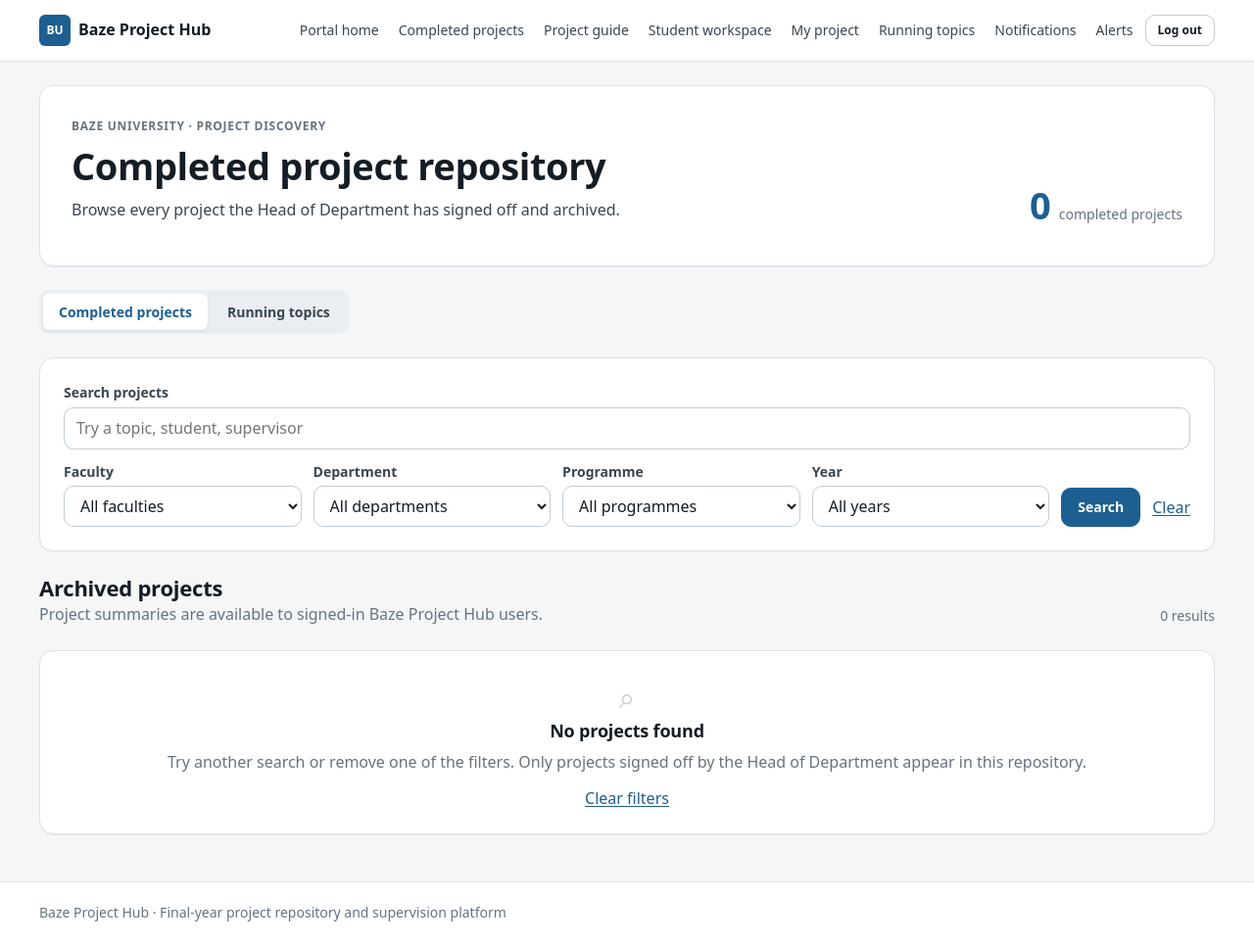
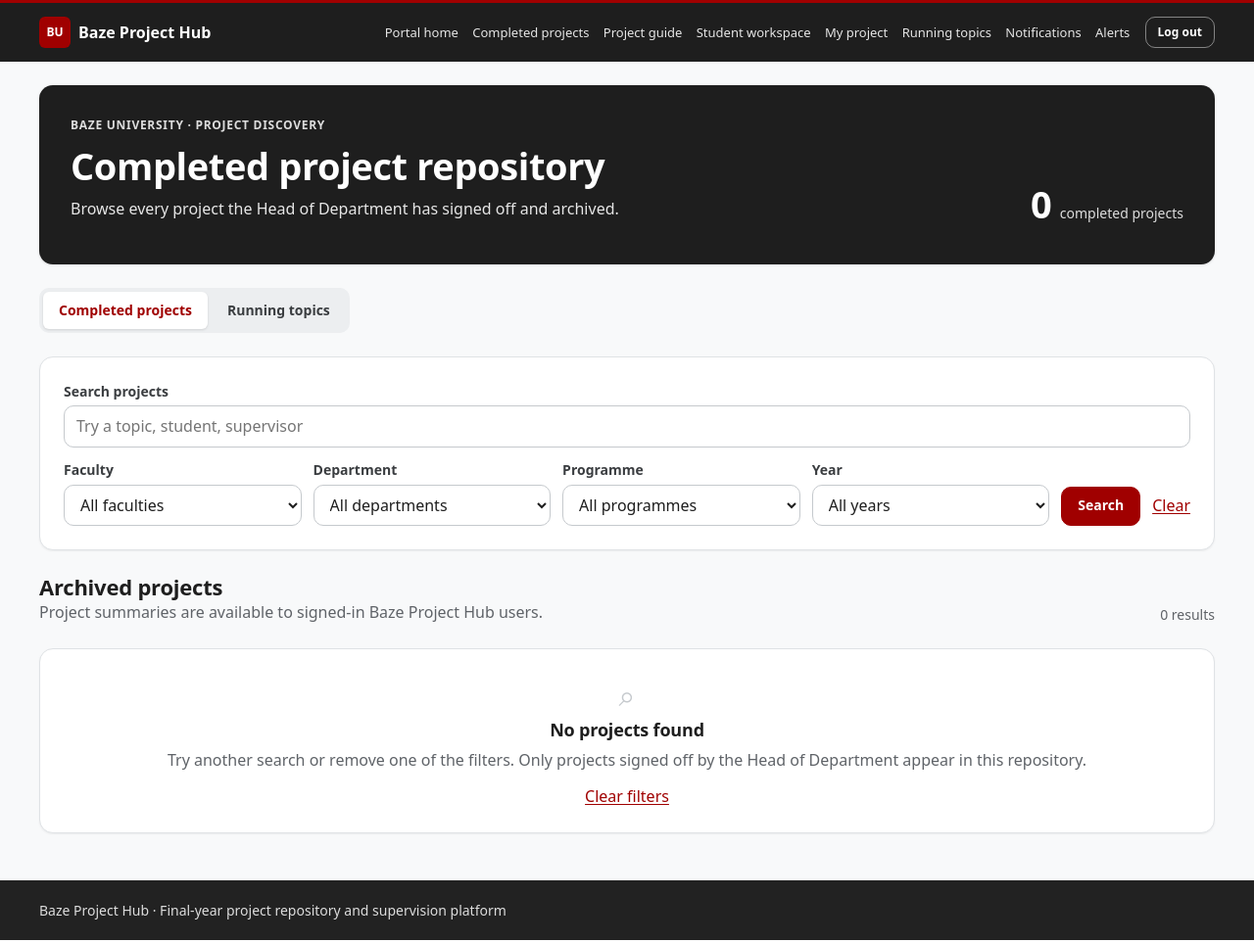
Before and after one commit to AjStyles20/FYP-Repository-and-Supervision-Platform, a Django app: page /projects/repository/ in a window 1280 px wide. Shown: the whole page at 98% size. Run offline with Django 5.2, Linux system fonts and the light colour scheme; the visitor is signed in with stand-in values (Sample User, id 1); data that the repository does not hold is empty.

Commit message:
Baze University theme: crimson accent and charcoal bands
- tokens.css: crimson accent (#A00000, hover #C00000), off-white page
  (#F8F9FA), white cards, neutral greys. Header, footer and hero bands
  are charcoal (#1E1E1E / #222222); the project detail header is the
  medium-grey band (#555555). Inside a band the colour tokens are
  re-mapped (light text, translucent surfaces, white links, white
  buttons with crimson text), so components need no band-specific CSS.
- A crimson bar tops the header. Success messages are neutral with a
  crimson edge and the health "Watch" badge is dark grey, so red keeps
  meaning "at risk" and errors.
- Header fits on one row for every role from 1100 to 1920px; the name
  label only shows from 1600px.
- All text pairs meet WCAG AA; no horizontal overflow at 360/768/1280px.
- docs/screenshots regenerated.

Co-Authored-By: Claude Opus 5.5 <noreply@anthropic.com>

```diff
--- a/projecthub_slice1/static/css/app.css
+++ b/projecthub_slice1/static/css/app.css
@@ -48,8 +48,7 @@ small { font-size: var(--text-sm); }
   position: sticky;
   top: 0;
   z-index: 10;
-  background: var(--gray-0);
-  border-bottom: var(--border);
+  border-top: 3px solid #a00000; /* the crimson brand bar; tokens are re-mapped inside .top */
 }
 .top-inner {
   max-width: var(--content-wide);
@@ -75,8 +74,8 @@ small { font-size: var(--text-sm); }
   width: 2rem;
   height: 2rem;
   border-radius: var(--radius-sm);
-  background: var(--accent);
-  color: var(--on-accent);
+  background: #a00000;
+  color: #ffffff;
   font-size: var(--text-xs);
   font-weight: 700;
 }
@@ -144,14 +143,16 @@ small { font-size: var(--text-sm); }
   margin: 0;
   padding: var(--space-3) var(--space-4);
   border-radius: var(--radius);
-  background: var(--accent-soft);
-  color: var(--accent-hover);
+  border-left: 3px solid var(--accent);
+  background: var(--gray-0);
+  color: var(--gray-900);
   font-weight: 500;
+  box-shadow: var(--shadow-sm);
 }
-.msg.warning { background: var(--gray-50); color: var(--gray-900); border-left: 3px solid var(--accent); }
+.msg.warning { background: var(--gray-0); color: var(--gray-900); border-left: 3px solid var(--danger); }
 .breadcrumb { margin: 0; font-size: var(--text-sm); }
 .breadcrumb a { text-decoration: none; }
-.site-footer { border-top: var(--border); background: var(--gray-0); }
+.site-footer { border-top: 0; }
 .footer-inner {
   max-width: var(--content-wide);
   margin: 0 auto;
@@ -168,10 +169,9 @@ small { font-size: var(--text-sm); }
   flex-direction: column;
   gap: var(--space-5);
   padding: var(--space-6) var(--space-5);
-  background: var(--gray-0);
-  border: var(--border);
+  border: 0;
   border-radius: var(--radius-lg);
-  box-shadow: var(--shadow-sm);
+  box-shadow: var(--shadow);
 }
 .hero-copy { max-width: 44rem; }
 .hero-copy > p:not(.eyebrow), .repository-hero p:not(.eyebrow), .supervisor-welcome p:not(.eyebrow) { color: var(--gray-700); max-width: 40rem; }
@@ -520,10 +520,20 @@ td form { display: flex; flex-wrap: wrap; gap: var(--space-2); margin: 0; }
 .filter-row { display: flex; flex-wrap: wrap; align-items: flex-end; gap: var(--space-3); }
 .filter-row > div { flex: 1 1 14rem; min-width: 0; }
 
-/* Header fit: keep the brand on one line; the name label returns on wide screens */
+/* Header fit: one row on desktop for every role (the coordinator has the most links). Links are
+   tightened and never wrap; the name label only returns on very wide screens. */
 .brand { white-space: nowrap; flex-shrink: 0; }
-@media (min-width: 1100px) and (max-width: 1359px) {
+@media (min-width: 1100px) {
+  .top-nav, .nav-js .top-nav:not(.is-open) { flex-wrap: nowrap; gap: 0; }
+  .top-nav a { padding: var(--space-2) 0.45rem; font-size: 0.8125rem; white-space: nowrap; }
+  .top-nav .inline-form { margin-left: var(--space-2); }
   .top-nav .who { display: none; }
+}
+@media (min-width: 1100px) and (max-width: 1199px) {
+  .top-nav a { padding: var(--space-2) 0.3rem; font-size: 0.78rem; }
+}
+@media (min-width: 1600px) {
+  .top-nav .who { display: inline; white-space: nowrap; }
 }
 .detail-hero .sample-label { align-self: flex-start; }
 
@@ -537,7 +547,7 @@ td form { display: flex; flex-wrap: wrap; gap: var(--space-2); margin: 0; }
 .health-reasons { margin: 0; padding-left: var(--space-5); color: var(--gray-700); font-size: var(--text-sm); overflow-wrap: anywhere; }
 .health-reasons li + li { margin-top: var(--space-1); }
 .health-on_track .health-badge { background: var(--gray-100); border-color: transparent; color: var(--gray-700); }
-.health-watch .health-badge { background: var(--accent-soft); border-color: var(--accent); color: var(--accent-hover); }
+.health-watch .health-badge { background: var(--gray-100); border-color: var(--gray-700); color: var(--gray-900); }
 .health-at_risk .health-badge { background: var(--danger-soft); border-color: var(--danger); color: var(--danger); }
 
 /* Alerts (notifications from run_automation) */
--- a/projecthub_slice1/static/css/tokens.css
+++ b/projecthub_slice1/static/css/tokens.css
@@ -3,22 +3,27 @@
    uses: card, button and badge. Page layouts live in app.css and use these variables only. */
 
 :root {
-  /* Colour: one accent, neutral greys, one functional red for errors */
-  --accent: #1d5f91;
-  --accent-hover: #174d76;
-  --accent-soft: #e9f1f8;
+  /* Colour: Baze University palette. Crimson accent, off-white page, white cards, neutral greys,
+     charcoal and medium-grey bands (header, footer, heroes), one functional red for errors.
+     Every text pair used meets WCAG AA (4.5:1); the weakest is light text on the mid band at 5.5:1. */
+  --accent: #a00000;        /* crimson: buttons, links, brand mark */
+  --accent-hover: #c00000;
+  --accent-soft: #fbecec;
   --on-accent: #ffffff;
-  --gray-0: #ffffff;
-  --gray-25: #fafbfc;
-  --gray-50: #f4f6f8;
-  --gray-100: #eaeef2;
-  --gray-200: #dbe1e7;
-  --gray-300: #c3ccd5;
-  --gray-500: #66727e;
-  --gray-700: #3a4550;
-  --gray-900: #141c24;
+  --gray-0: #ffffff;        /* surfaces: cards, fields */
+  --gray-25: #fcfcfd;
+  --gray-50: #f8f9fa;       /* page background */
+  --gray-100: #eceef0;
+  --gray-200: #dfe2e5;
+  --gray-300: #c5c9cd;
+  --gray-500: #5f6368;
+  --gray-700: #3a3d40;
+  --gray-900: #1e1e1e;
   --danger: #b42318;
   --danger-soft: #fdeceb;
+  --band-dark: #1e1e1e;     /* header and hero bands */
+  --band-footer: #222222;
+  --band-mid: #555555;      /* alternating band: project detail header */
 
   /* Spacing scale (4px base) */
   --space-1: 0.25rem;
@@ -49,9 +54,9 @@
   --radius-lg: 14px;
   --radius-full: 999px;
   --border: 1px solid var(--gray-200);
-  --shadow-sm: 0 1px 2px rgba(20, 28, 36, 0.05);
-  --shadow: 0 1px 3px rgba(20, 28, 36, 0.07), 0 1px 2px rgba(20, 28, 36, 0.04);
-  --focus: 0 0 0 3px rgba(29, 95, 145, 0.28);
+  --shadow-sm: 0 1px 2px rgba(30, 30, 30, 0.06);
+  --shadow: 0 1px 3px rgba(30, 30, 30, 0.08), 0 1px 2px rgba(30, 30, 30, 0.05);
+  --focus: 0 0 0 3px rgba(160, 0, 0, 0.28);
 
   /* Layout */
   --content-width: 72rem;
@@ -162,3 +167,29 @@
   color: var(--gray-500);
   font-weight: 500;
 }
+
+/* ---------- Dark bands ----------
+   The header, footer and hero bands re-map the colour tokens instead of restyling each element:
+   inside a band, text tokens turn light, surfaces turn translucent, and the accent turns white, so
+   links are white and primary buttons are white with crimson text ("APPLY NOW" style). */
+.top, .site-footer, .hero-band, .repository-hero, .supervisor-welcome, .detail-hero {
+  --gray-900: #ffffff;
+  --gray-700: #e6e6e6;
+  --gray-500: #dddddd;
+  --gray-300: rgba(255, 255, 255, 0.45);
+  --gray-200: rgba(255, 255, 255, 0.28);
+  --gray-100: rgba(255, 255, 255, 0.14);
+  --gray-50: rgba(255, 255, 255, 0.08);
+  --gray-25: rgba(255, 255, 255, 0.06);
+  --gray-0: transparent;
+  --accent: #ffffff;
+  --accent-hover: #ffe0e0;
+  --accent-soft: rgba(255, 255, 255, 0.14);
+  --on-accent: #a00000;
+  --border: 1px solid rgba(255, 255, 255, 0.28);
+  --focus: 0 0 0 3px rgba(255, 255, 255, 0.45);
+  color: #ffffff;
+}
+.top, .hero-band, .repository-hero, .supervisor-welcome { background: var(--band-dark); }
+.site-footer { background: var(--band-footer); }
+.detail-hero { background: var(--band-mid); }
--- a/projecthub_slice1/templates/base.html
+++ b/projecthub_slice1/templates/base.html
@@ -5,8 +5,8 @@
   <meta name="viewport" content="width=device-width, initial-scale=1">
   <title>{% block title %}Baze Project Hub{% endblock %}</title>
   <meta name="color-scheme" content="light">
-  <link rel="stylesheet" href="{% static 'css/tokens.css' %}?v=1">
-  <link rel="stylesheet" href="{% static 'css/app.css' %}?v=15">
+  <link rel="stylesheet" href="{% static 'css/tokens.css' %}?v=3">
+  <link rel="stylesheet" href="{% static 'css/app.css' %}?v=18">
 </head>
 <body>
 <header class="top">
```
Also changed, not shown: 8 other files.
